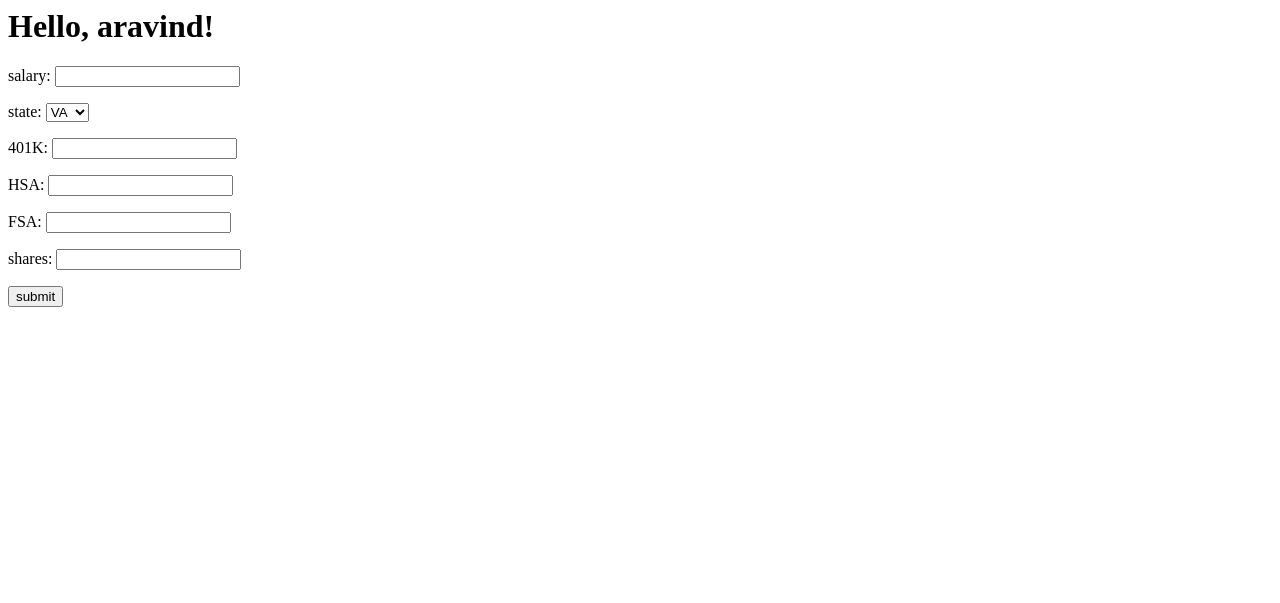
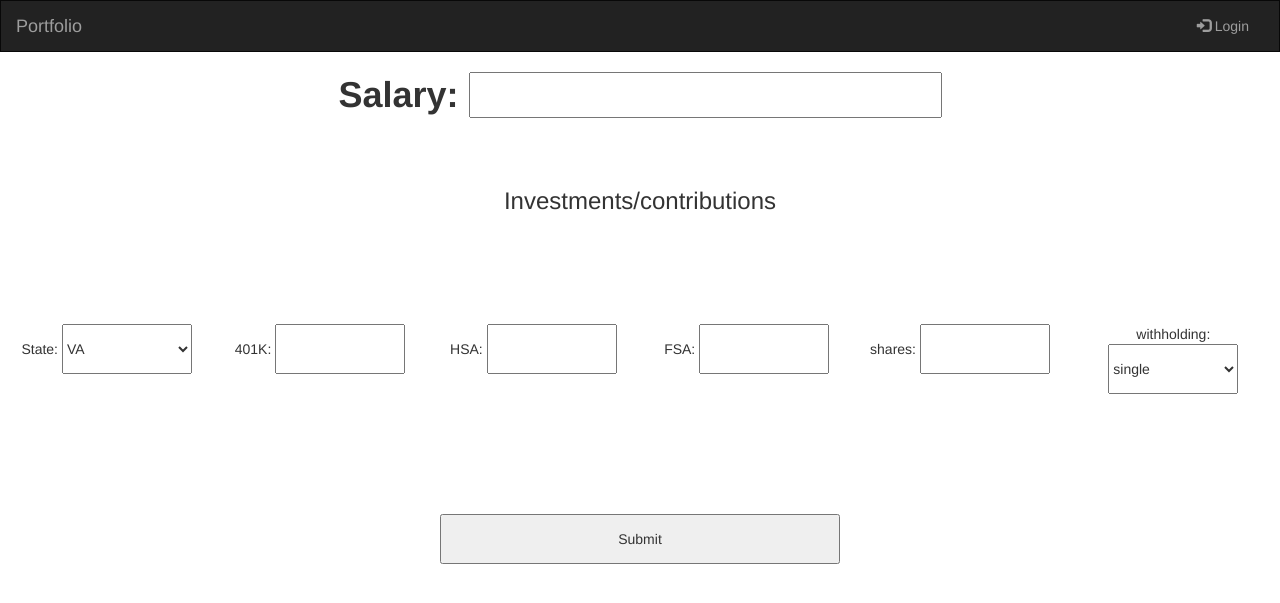
Before and after one commit to kirakrishnan/bitcamp2019, a Flask app: page / in a window 1280 px wide. Shown: the top 603 px of the page. Run offline with Flask 2, Linux system fonts and the light colour scheme; some libraries are stand-ins or nearby versions.

Commit message:
updating format for index

```diff
--- a/app/templates/index.html
+++ b/app/templates/index.html
@@ -1,23 +1,90 @@
-<html>
+<!DOCTYPE html>
+<html lang="en">
 <head>
-        <title>{{ title }}</title>
+    <title>Bootstrap Example</title>
+    <meta charset="utf-8">
+    <meta name="viewport" content="width=device-width, initial-scale=1">
+    <link rel="stylesheet" href="https://maxcdn.bootstrapcdn.com/bootstrap/3.4.0/css/bootstrap.min.css">
+    <script src="https://ajax.googleapis.com/ajax/libs/jquery/3.3.1/jquery.min.js"></script>
+    <script src="https://maxcdn.bootstrapcdn.com/bootstrap/3.4.0/js/bootstrap.min.js"></script>
+    <style>
+        /* Remove the navbar's default margin-bottom and rounded borders */
+        .navbar {
+            margin-bottom: 0;
+            border-radius: 0;
+        }
+
+    </style>
 </head>
 <body>
-        <h1>Hello, {{ user.username }}!</h1>
+    <nav class="navbar navbar-inverse">
+        <div class="container-fluid">
+            <div class="navbar-header">
+                <button type="button" class="navbar-toggle" data-toggle="collapse" data-target="#myNavbar">
+                    <span class="icon-bar"></span>
+                    <span class="icon-bar"></span>
+                    <span class="icon-bar"></span>
+                </button>
+                <a class="navbar-brand" href="#">Portfolio</a>
+            </div>
+            <div class="collapse navbar-collapse" id="myNavbar">
+                <ul class="nav navbar-nav navbar-right">
+                    <li><a href="#"><span class="glyphicon glyphicon-log-in"></span> Login</a></li>
+                </ul>
+            </div>
+        </div>
+    </nav>
 <form action="http://localhost:5000/result" method="POST">
-            <p>salary: <input type="number" name="salary"/></p>
-            <p>state:
-                <select name="state">
+    <div class="container text-center">
+        <h1><b>Salary:</b> <input type="number" name="salary" /></h1>
+    </div>
+    <br><br>
+
+        <div class="container-fluid bg-3 text-center">
+            <h3>Investments/contributions</h3><br>
+            <br><br>
+            <br><br>
+            <div class="row">
+                <div class="col-sm-2">State:
+                    <select name="state" style="width:130px;Height:50px;">
                         <option value="VA">VA</option>
                         <option value="MD">MD</option>
                         <option value="DC">DC</option>
                     </select>
-            </p>
-            <p>401K: <input type="number" name="retirement"/></p>
-            <p>HSA: <input type="number" name="hsa"/></p>
-            <p>FSA: <input type="number" name="fsa"/></p>
-            <p>shares: <input type="number" name="shares"/></p>
-            <p><input type = "submit" value = "submit" /></p>
+                </div>
+                <div class="col-sm-2">
+                    401K: <input type="number" name="retirement" style="width:130px;Height:50px;" />
+                </div>
+                <div class="col-sm-2">
+                    HSA:  <input type="number" name="hsa" style="width:130px;Height:50px;" />
+                </div>
+                <div class="col-sm-2">
+                    FSA:  <input type="number" name="fsa" style="width:130px;Height:50px;" />
+                </div>
+                <div class="col-sm-2">
+                    shares:   <input type="number" name="shares" style="width:130px;Height:50px;" />
+                </div>
+                <div class="col-sm-2">
+                    withholding:
+                    <select name="withholding" style="width:130px;Height:50px;">
+                        <option value="single">single</option>
+                        <option value="married-filing-jointly">Married Filing Jointly</option>
+                        <option value="married-filing-separately">Married Filing Separately</option>
+                        <option value="head-of-household">Head of Household</option>
+                    </select>
+                </div>
+            </div>
+            <br><br>
+            <br><br>
+            <br><br>
+            <input type="submit" name="btnSubmit" style="width:400px;Height:50px;" value="Submit" />
+        </div><br>
     </form>
+    <br><br>
+    <br><br>
+    <br><br>
+    <br><br>
+    <footer class="container-fluid text-center">
+    </footer>
 </body>
 </html>
```
Lines whose indentation alone changed are shown as unchanged.
